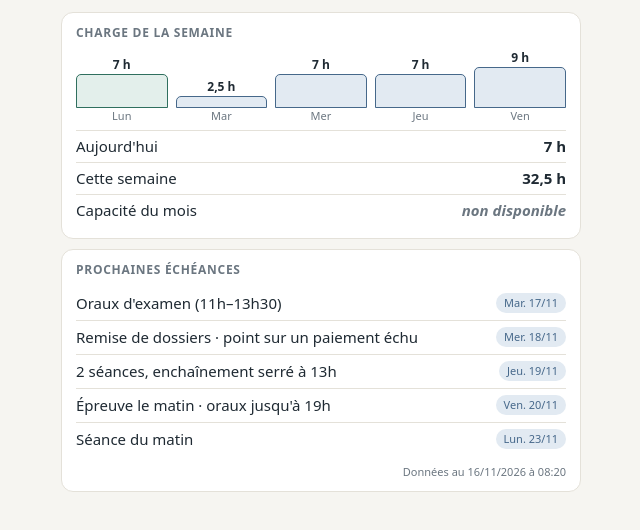
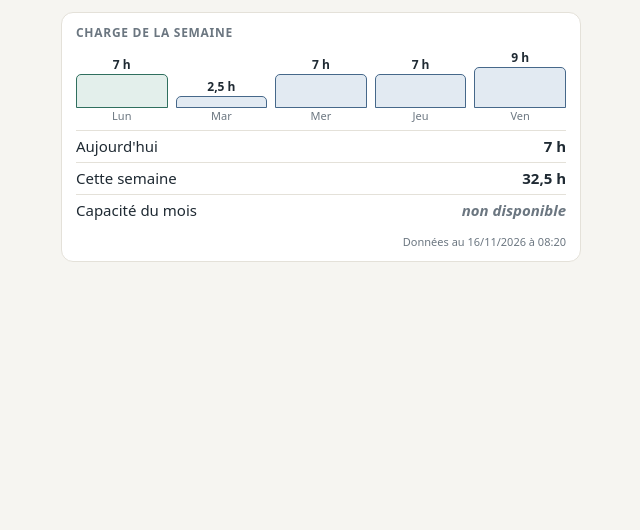
Before and after one commit to sammolawlify/tableau-de-bord, a plain HTML site: page planning.html in a window 1280 px wide. Shown: the whole page, without its empty margins (319-959 px from the left). Drawn offline with Linux system fonts and the light colour scheme.

Commit message:
Retire le bloc échéances de la page Charge et planning
Co-Authored-By: Claude Sonnet 5.5 <noreply@anthropic.com>
Claude-Session: https://claude.ai/code/session_016DE21mVjHGUxj2NMRDXsEW

```diff
--- a/data-planning.js
+++ b/data-planning.js
@@ -10,13 +10,6 @@ window.DATA_PLANNING = {
     { jour: "Jeu", h: 7 },
     { jour: "Ven", h: 9 }
   ],
-  capacite_mois: null,                 // tâche 6 (1er du mois) pas encore exécutée
-  echeances: [
-    { quand: "Mar. 17/11", quoi: "Oraux d'examen (11h–13h30)" },
-    { quand: "Mer. 18/11", quoi: "Remise de dossiers · point sur un paiement échu" },
-    { quand: "Jeu. 19/11", quoi: "2 séances, enchaînement serré à 13h" },
-    { quand: "Ven. 20/11", quoi: "Épreuve le matin · oraux jusqu'à 19h" },
-    { quand: "Lun. 23/11", quoi: "Séance du matin" }
-  ]
+  capacite_mois: null                  // tâche 6 (1er du mois) pas encore exécutée
 };
 /* ==== FIN DES DONNÉES ==== */
--- a/planning.html
+++ b/planning.html
@@ -26,13 +26,6 @@ document.getElementById("app").innerHTML = `
   <div class="row"><span>Aujourd'hui</span><b>${fmtH(D.aujourdhui_h)}</b></div>
   <div class="row"><span>Cette semaine</span><b>${fmtH(total)}</b></div>
   <div class="row"><span>Capacité du mois</span><b>${D.capacite_mois ?? na}</b></div>
-</section>
-
-<section class="card">
-  <h2>Prochaines échéances</h2>
-  <ul>${D.echeances.map(e =>
-    `<li><span>${e.quoi}</span><span class="tag t-norm">${e.quand}</span></li>`).join("")}
-  </ul>
   <p class="upd">Données au ${D.updated}</p>
 </section>`;
 </script>
```
